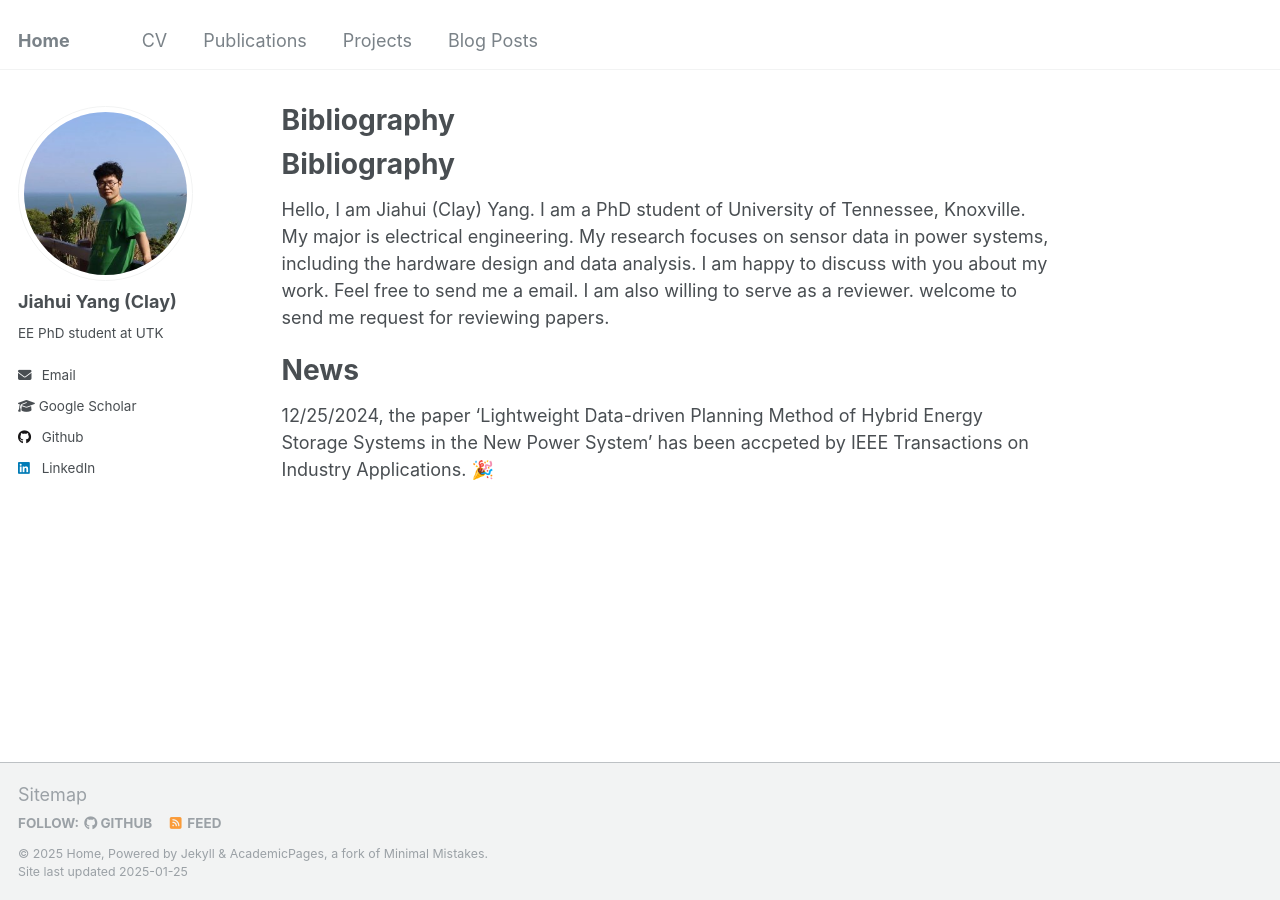
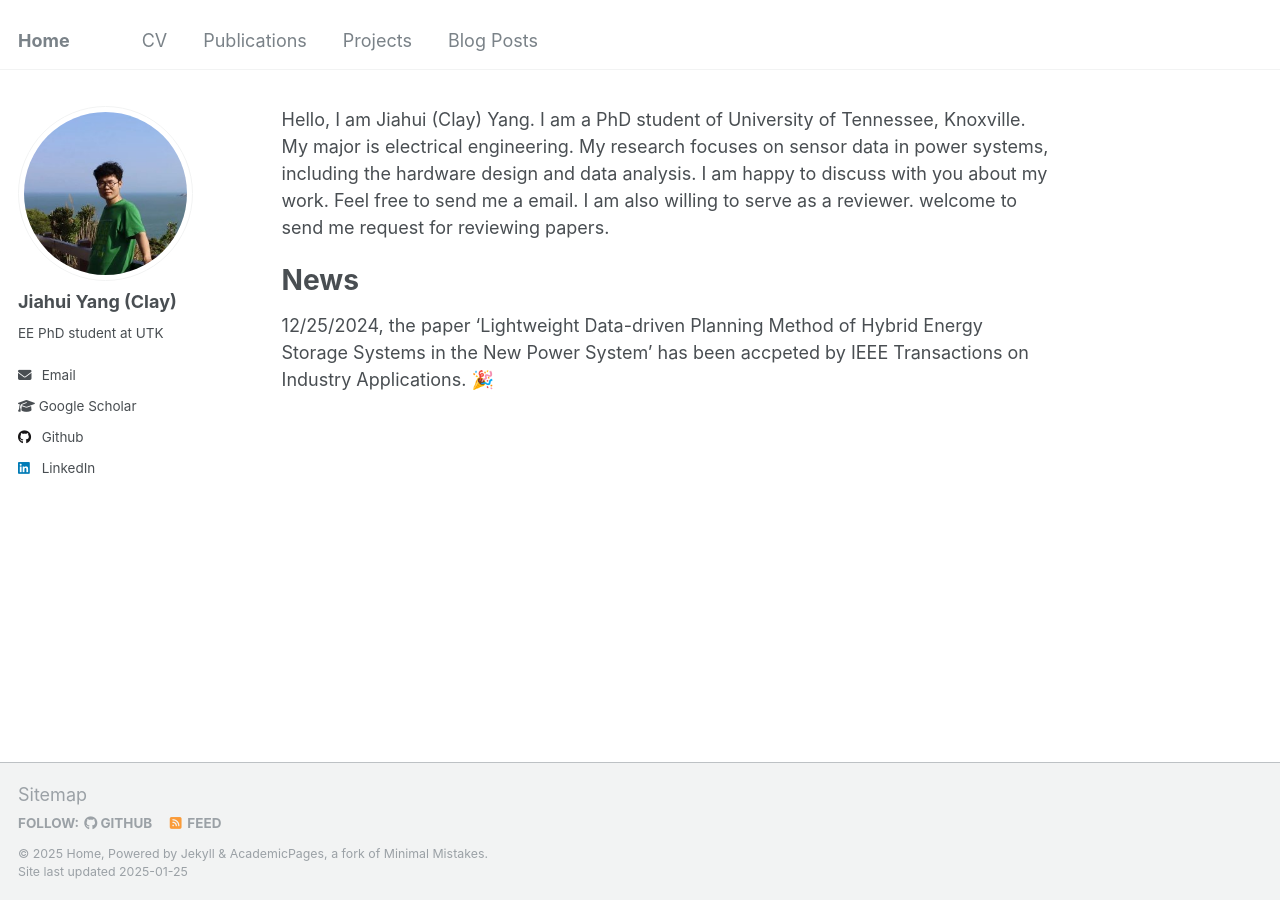
Before and after one commit to ClayUTK/intro, a Jekyll site: the page built from _pages/about.md, in a window 1280 px wide. Built offline with Jekyll 4.4.1, drawn with Linux system fonts in a browser that asks for light colours; our own code applies the rules of GitHub Pages for plain Markdown files.

Commit message:
Update about.md

```diff
--- a/_pages/about.md
+++ b/_pages/about.md
@@ -7,8 +7,6 @@ redirect_from:
   - /about.html
 ---
 
-
-# Bibliography
 Hello, I am Jiahui (Clay) Yang. I am a PhD student of University of Tennessee, Knoxville. My major is electrical engineering. My research focuses on sensor data in power systems, including the hardware design and data analysis. I am happy to discuss with you about my work. Feel free to send me a email. I am also willing to serve as a reviewer. welcome to send me request for reviewing papers.
 
 # News
```
